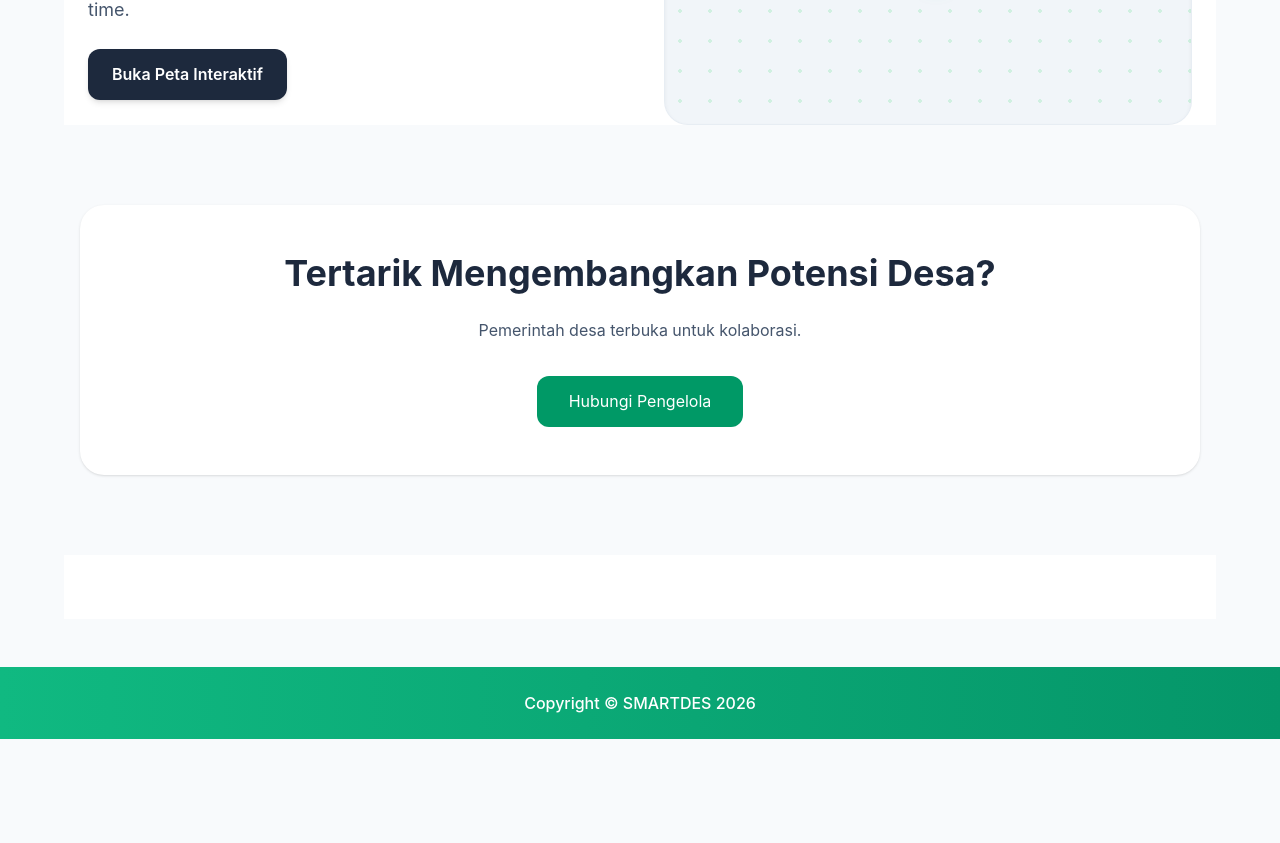
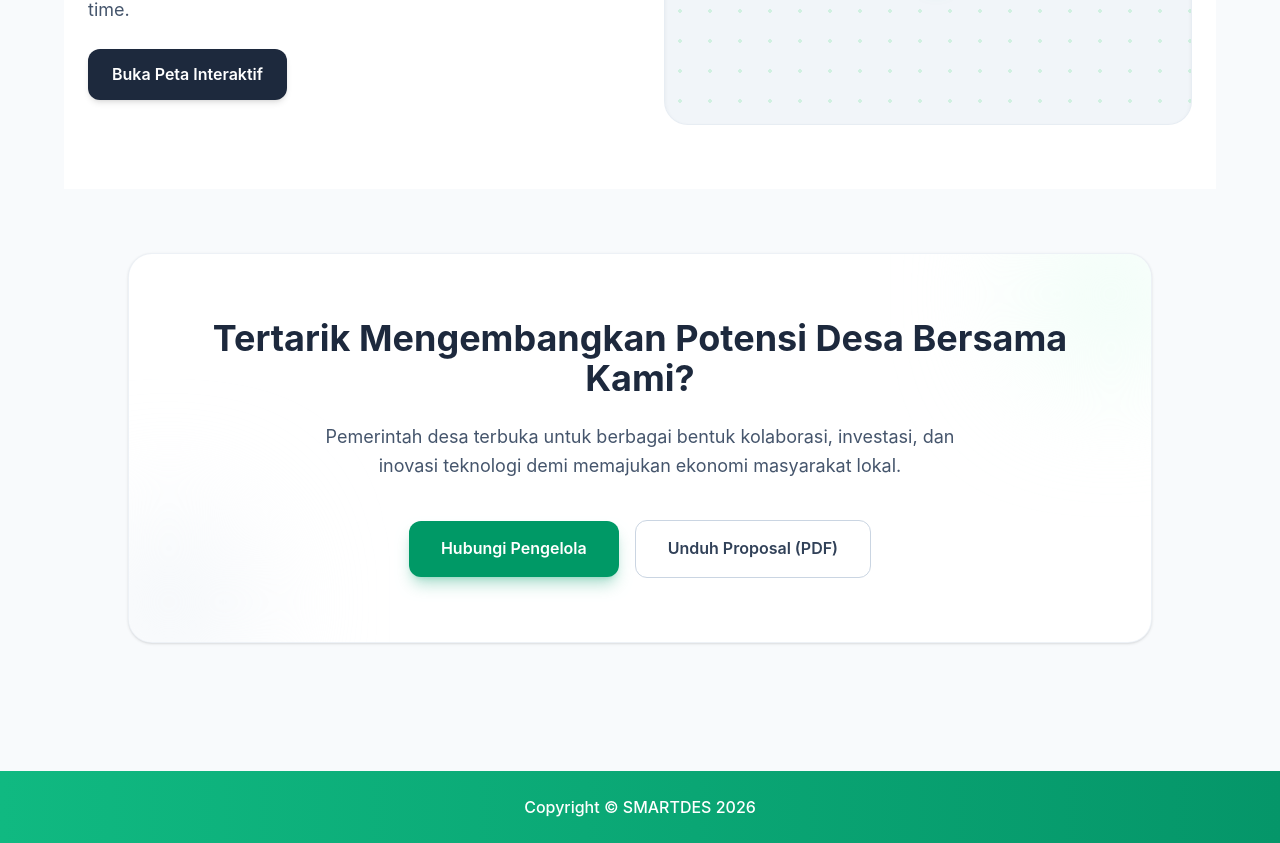
Before and after one commit to muhammadarlianoscar-uti/TA-WEB-24-SEMBADE, a Next.js app in the folder my-app/: page /potensi in a window 1280 px wide. Shown: the part 2260-3103 px from the top of the page. Before the commit the page ends 2999 px from the top, so only its background shows below. Built offline with nearby package versions, Linux system fonts and the light colour scheme.

Commit message:
membuat tombol hubungi pengelola dan unduh proposal

```diff
--- a/my-app/app/potensi/page.tsx
+++ b/my-app/app/potensi/page.tsx
@@ -292,20 +292,32 @@ export default function PotensiPage() {
             </div>
           </div>
         </div>
+      </section>
 
-        <section className="py-20 bg-slate-50">
-           <div className="container mx-auto px-4">
-            <div className="bg-white rounded-3xl p-12 text-center shadow-sm">
-              <h2 className="text-4xl font-bold text-slate-800 mb-6">
-                Tertarik Mengembangkan Potensi Desa? </h2>
-                <p className="text-slate-600 mb-8">
-                  Pemerintah desa terbuka untuk kolaborasi. </p>
-                  <button className="bg-emerald-600 text-white px-8 py-3 rounded-xl">
-                    Hubungi Pengelola
-                  </button>
+       <section className="pb-20 pt-16 bg-slate-50">
+        <div className="container mx-auto px-4 md:px-6">
+          <div className="bg-white rounded-3xl p-10 md:p-16 text-center max-w-5xl mx-auto shadow-sm border border-slate-200/60 relative overflow-hidden">
+            <div className="absolute top-0 right-0 -mt-10 -mr-10 w-40 h-40 bg-emerald-50 rounded-full blur-3xl" />
+            <div className="absolute bottom-0 left-0 -mb-10 -ml-10 w-40 h-40 bg-slate-100 rounded-full blur-3xl" />
+
+            <div className="relative z-10 space-y-6">
+              <h2 className="text-3xl md:text-4xl font-bold text-slate-800">
+                Tertarik Mengembangkan Potensi Desa Bersama Kami?
+              </h2>
+              <p className="text-slate-600 text-lg max-w-2xl mx-auto leading-relaxed">
+                Pemerintah desa terbuka untuk berbagai bentuk kolaborasi, investasi, dan inovasi teknologi demi memajukan ekonomi masyarakat lokal.
+              </p>
+              <div className="pt-4 flex flex-col sm:flex-row items-center justify-center gap-4">
+                <button className="w-full sm:w-auto px-8 py-3.5 bg-emerald-600 text-white rounded-xl font-semibold shadow-lg shadow-emerald-600/30 hover:bg-emerald-700 transition-all hover:-translate-y-1">
+                  Hubungi Pengelola
+                </button>
+                <button className="w-full sm:w-auto px-8 py-3.5 bg-white text-slate-700 border border-slate-300 rounded-xl font-semibold hover:bg-slate-50 transition-all hover:-translate-y-1">
+                  Unduh Proposal (PDF)
+                </button>
               </div>
             </div>
-          </section>
+          </div>
+        </div>
       </section>
     </div>
   );
```
